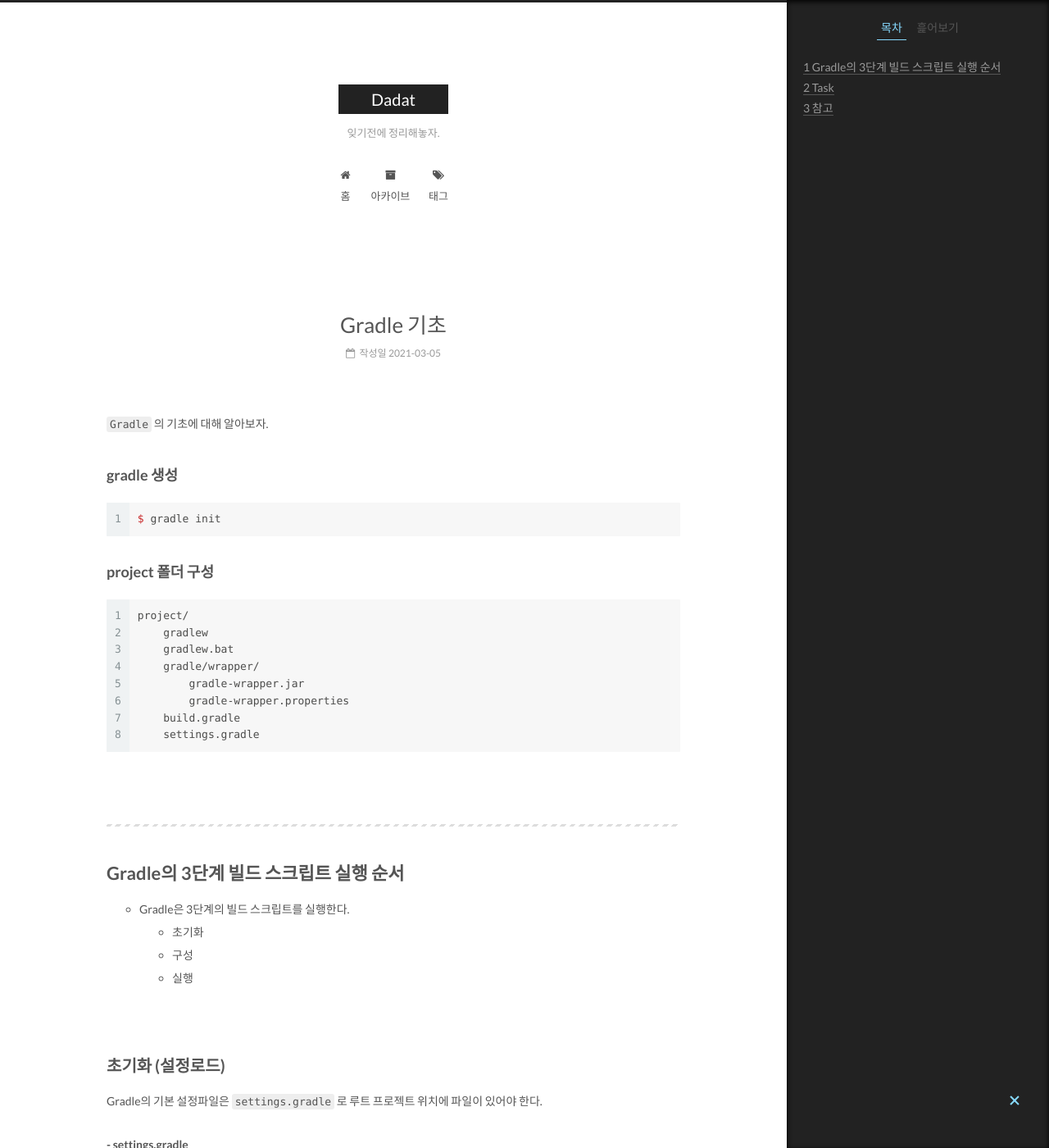
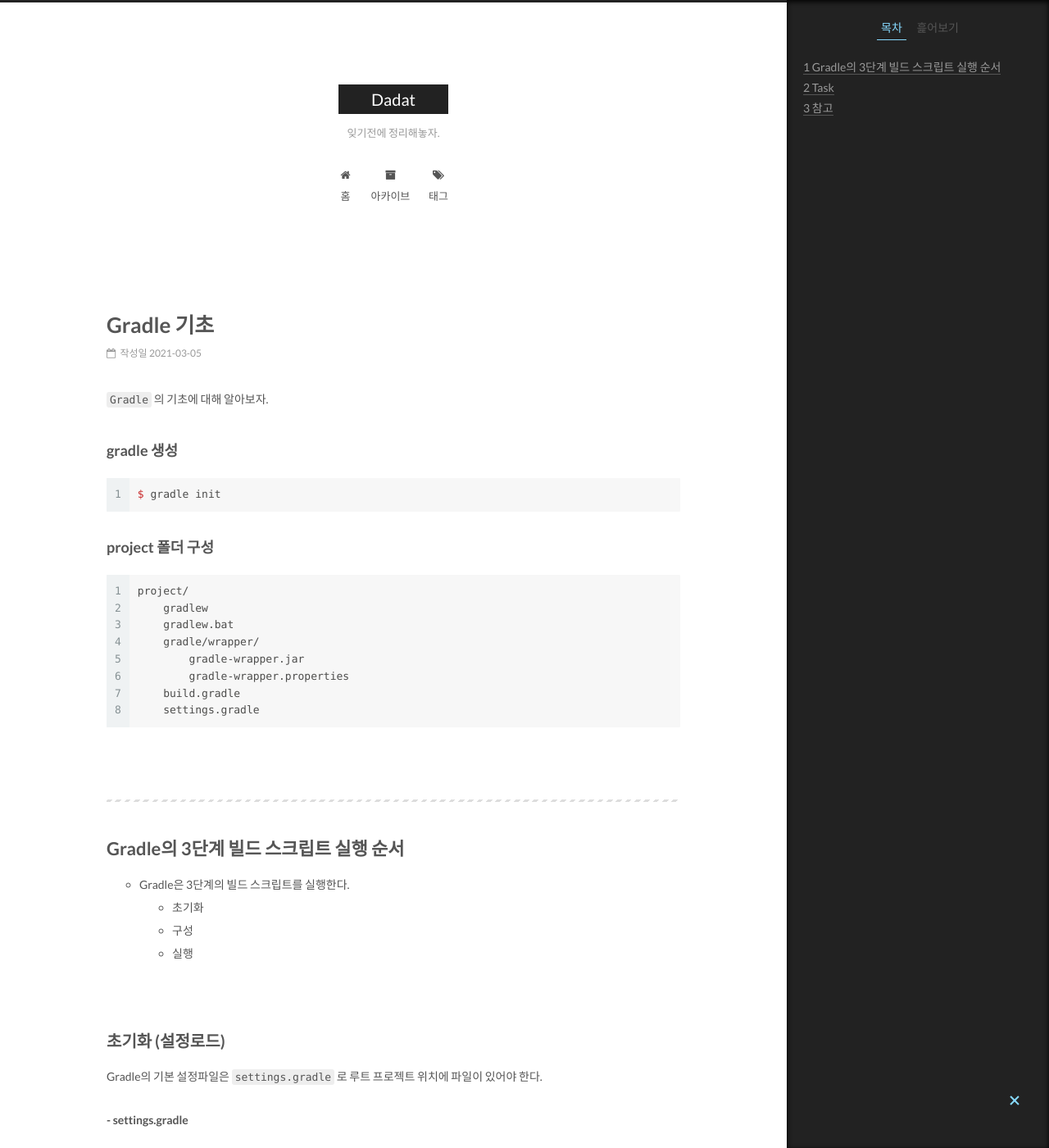
Before and after one commit to pebblepark/pebblepark.github.io, a Jekyll site: the page built from _posts/2021-03-05-gradle-basic.md, in a window 1280 px wide and 1400 px high. Shown: the whole window at 82% size. Built offline with Jekyll 4.4.1, drawn with Linux system fonts in a browser that asks for light colours.

Commit message:
css 변경

```diff
--- a/_includes/_macro/post.html
+++ b/_includes/_macro/post.html
@@ -292,33 +292,15 @@
       {% if is_index %}
         {% if post.description and site.excerpt_description %}
           {{ post.description }}
-          <!--noindex-->
-          <div class="post-button text-center">
-            <a class="btn" href="{{ post.url | relative_url }}">
-              {{ __.post.read_more }} &raquo;
-            </a>
-          </div>
-          <!--/noindex-->
+
         {% elsif post.excerpt  %}
           {% include _macro/post-excerpt.html %}
-          <!--noindex-->
-          <div class="post-button text-center">
-            <a class="btn" href="{{ post.url | relative_url }}{% if site.scroll_to_more %}#{{ __.post.more }}{% endif %}" rel="contents">
-              {{ __.post.read_more }} &raquo;
-            </a>
-          </div>
-          <!--/noindex-->
+
         {% elsif site.auto_excerpt.enable %}
           {% assign content = post.content | strip_html %}
           {{ content | slice: 0, site.auto_excerpt.length }}
           {% if content.size > site.auto_excerpt.length %}...{% endif %}
-          <!--noindex-->
-          <div class="post-button text-center">
-            <a class="btn" href="{{ post.url | relative_url }}{% if site.scroll_to_more %}#{{ __.post.more }}{% endif %}" rel="contents">
-              {{ __.post.read_more }} &raquo;
-            </a>
-          </div>
-          <!--/noindex-->
+
         {% else %}
           {% if post.type == 'picture' %}
             <a href="{{ post.url | relative_url }}">{{ post.content }}</a>
--- a/_sass/_common/components/post/post-title.scss
+++ b/_sass/_common/components/post/post-title.scss
@@ -1,6 +1,6 @@
 .posts-expand .post-title {
   font-size: 26px;
-  text-align: center;
+  // text-align: center;
   word-break: break-word;
   font-weight: $posts-expand-title-font-weight;
 
--- a/_sass/_custom/custom.scss
+++ b/_sass/_custom/custom.scss
@@ -1 +1,17 @@
 // Custom styles.
+.posts-expand {
+    .post-eof {
+      margin: 40px auto 40px;
+      width: 10%;
+    }
+}
+
+.posts-expand .post-title {
+    text-align: left;
+    font-weight: bold;
+}
+
+.posts-expand .post-meta {
+    margin: 3px 0 30px 0;
+    text-align: left;
+  }
```
Also changed, not shown: _includes/archive.html (+0 -21 lines).
